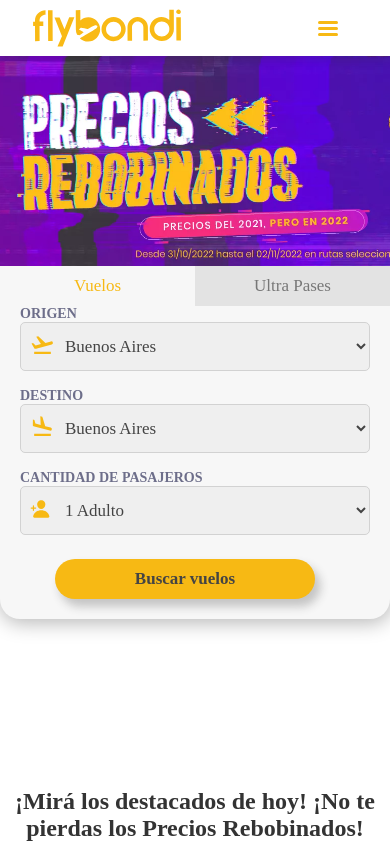
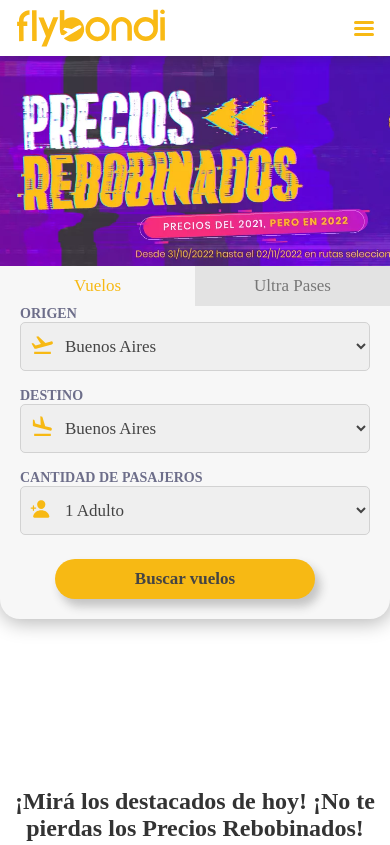
Before and after one commit to CiclistaSinLicencia/flybondi-clone, a plain HTML site: page index.html in a window 390 px wide. Shown: the top 845 px of the page. Drawn offline with Linux system fonts and the light colour scheme.

Commit message:
fixed header position logos

```diff
--- a/style.css
+++ b/style.css
@@ -527,7 +527,7 @@ justify-content: end;
       cursor: pointer;
       background-color: #00000000;
       border: none;
-      margin-right: 20px;
+
       z-index: 10;
       pointer-events: none;
     }
@@ -766,6 +766,9 @@ justify-content: end;
     @media (max-width: 891px){
 
 
+      .header{
+        padding-inline:1em;
+      }
       #seachBar-top-ctn{
 
         top: -38px;
```
